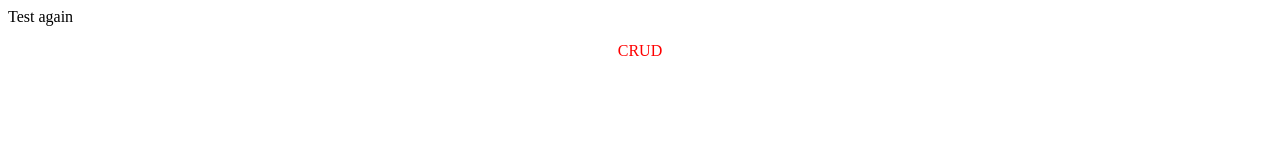
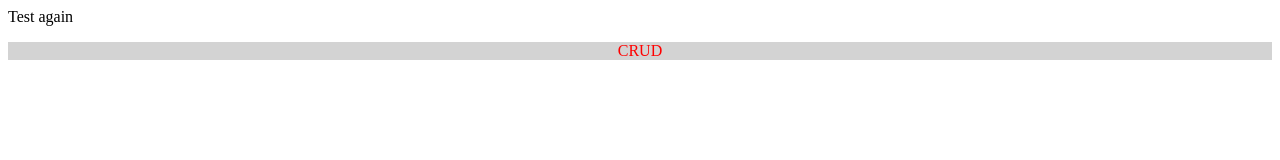
Before and after one commit to F0rg3tM3/crud, a plain HTML site: page index.html in a window 1280 px wide. Drawn offline with Linux system fonts and the light colour scheme.

Commit message:
updated index

```diff
--- a/stylesheet.css
+++ b/stylesheet.css
@@ -2,3 +2,7 @@ p {
 	color: red;
 	text-align: center;
 }
+
+div {
+	background-color: lightgray;
+}
```
